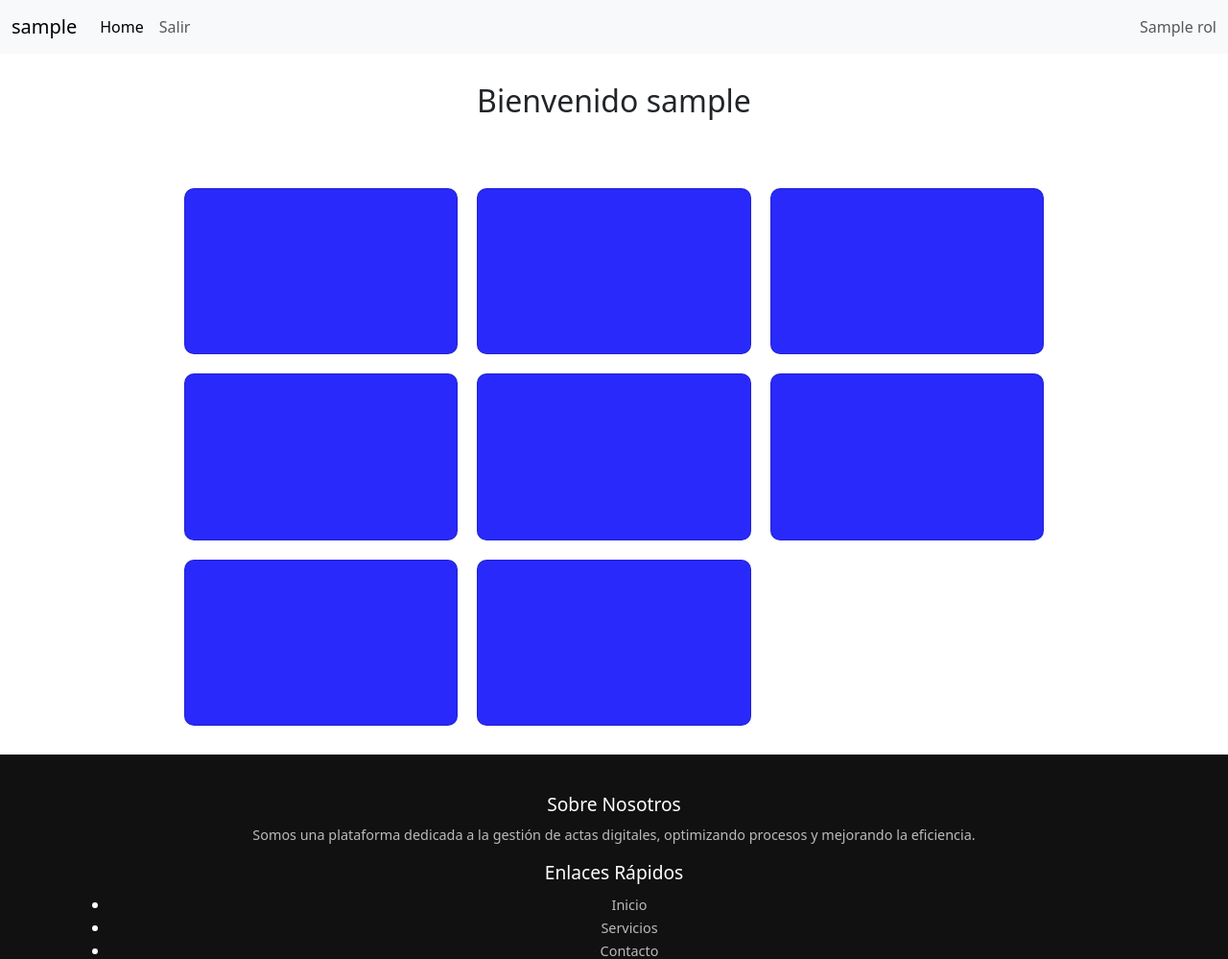
After one commit to EstivenLo01/Brm_project, a Django app: template templates/usuarios/home.html in a window 1280 px wide. The commit adds this page. Shown: the top 999 px of the page at 96% size. Run offline with Django 5.2, Linux system fonts and the light colour scheme; the template is opened without the code that fills it: values that come from a table or form of the project are taken from there, others are empty; tables that the repository leaves empty hold one stand-in row (values such as "Sample post"); some libraries are stand-ins or nearby versions.

Commit message:
se actualiza views de la vista home

```diff
--- a/brm_project/urls.py
+++ b/brm_project/urls.py
@@ -6,7 +6,7 @@ from . import  views
 urlpatterns = [
     path("admin/", admin.site.urls),
     path("", views.login, name='login' ),
-    path("", include("usuarios.urls")),
+    path("user/", include("usuarios.urls")),
 ]
 
 
--- a/static/css/estilos.css
+++ b/static/css/estilos.css
@@ -91,3 +91,9 @@
     font-size: 0.8rem;
     color: #888;
 }
+
+/* ********************************************* home ********************************************************* */
+.navbar{margin-bottom: 30px;}
+.texto{width: 100%;height: 10vh;text-align: center;margin-bottom: 30px;}
+.contenedor_options{width: 70%;height: 70vh;display: grid; grid-template-columns: repeat(3, 1fr);gap: 20px;margin: 0 auto;margin-bottom: 30px;}
+.contenedor_options .card{width: 100%;height: 100%;background-color: var(--azul);border-radius: 10px;display: flex;justify-content: center;align-items: center;}
--- a/templates/plantilla.html
+++ b/templates/plantilla.html
@@ -56,5 +56,6 @@
           © 2025 Todos los derechos reservados.
         </div>
       </footer>
+      <script src="https://cdn.jsdelivr.net/npm/bootstrap@5.3.5/dist/js/bootstrap.bundle.min.js" integrity="sha384-k6d4wzSIapyDyv1kpU366/PK5hCdSbCRGRCMv+eplOQJWyd1fbcAu9OCUj5zNLiq" crossorigin="anonymous"></script>
 </body>
 </html>
--- /dev/null
+++ b/templates/usuarios/home.html
@@ -0,0 +1,41 @@
+{% extends 'plantilla.html' %}
+{% load static %}
+{% block title %} <title>Home Users</title>{% endblock %}
+
+{% block content %}
+    <nav class="navbar navbar-expand-lg bg-body-tertiary">
+        <div class="container-fluid">
+          <a class="navbar-brand" href="#">{{usuario}}</a>
+          <button class="navbar-toggler" type="button" data-bs-toggle="collapse" data-bs-target="#navbarText" aria-controls="navbarText" aria-expanded="false" aria-label="Toggle navigation">
+            <span class="navbar-toggler-icon"></span>
+          </button>
+          <div class="collapse navbar-collapse" id="navbarText">
+            <ul class="navbar-nav me-auto mb-2 mb-lg-0">
+              <li class="nav-item">
+                <a class="nav-link active" aria-current="page" href="{% url 'usuarios:home' %}">Home</a>
+              </li>
+              <li class="nav-item">
+                <a class="nav-link" href="#">Salir</a>
+              </li>
+            </ul>
+            <span class="navbar-text">
+              {{rol}}
+            </span>
+          </div>
+        </div>
+      </nav>
+<div class="texto">
+    <h2>Bienvenido {{usuario}}</h2>
+</div>
+<div class="contenedor_options">
+<div class="card"></div>
+<div class="card"></div>
+<div class="card"></div>
+<div class="card"></div>
+<div class="card"></div>
+<div class="card"></div>
+<div class="card"></div>
+<div class="card"></div>
+</div>
+
+{% endblock %}
--- a/usuarios/urls.py
+++ b/usuarios/urls.py
@@ -4,7 +4,5 @@ from . import views
 app_name = "usuarios"  # Si defines esto, usa 'usuarios:home' en el redirect
 
 urlpatterns = [
-    path("login/", views.login_view, name="login"),
-    path("logout/", views.logout_view, name="logout"),
     path("home/", views.home, name="home"),
 ]
```
Also changed, not shown: brm_project/forms.py (+5 -26 lines), brm_project/views.py (+7 -24 lines), templates/home.html (deleted, +0 -13 lines), usuarios/views.py (+23 -22 lines).
